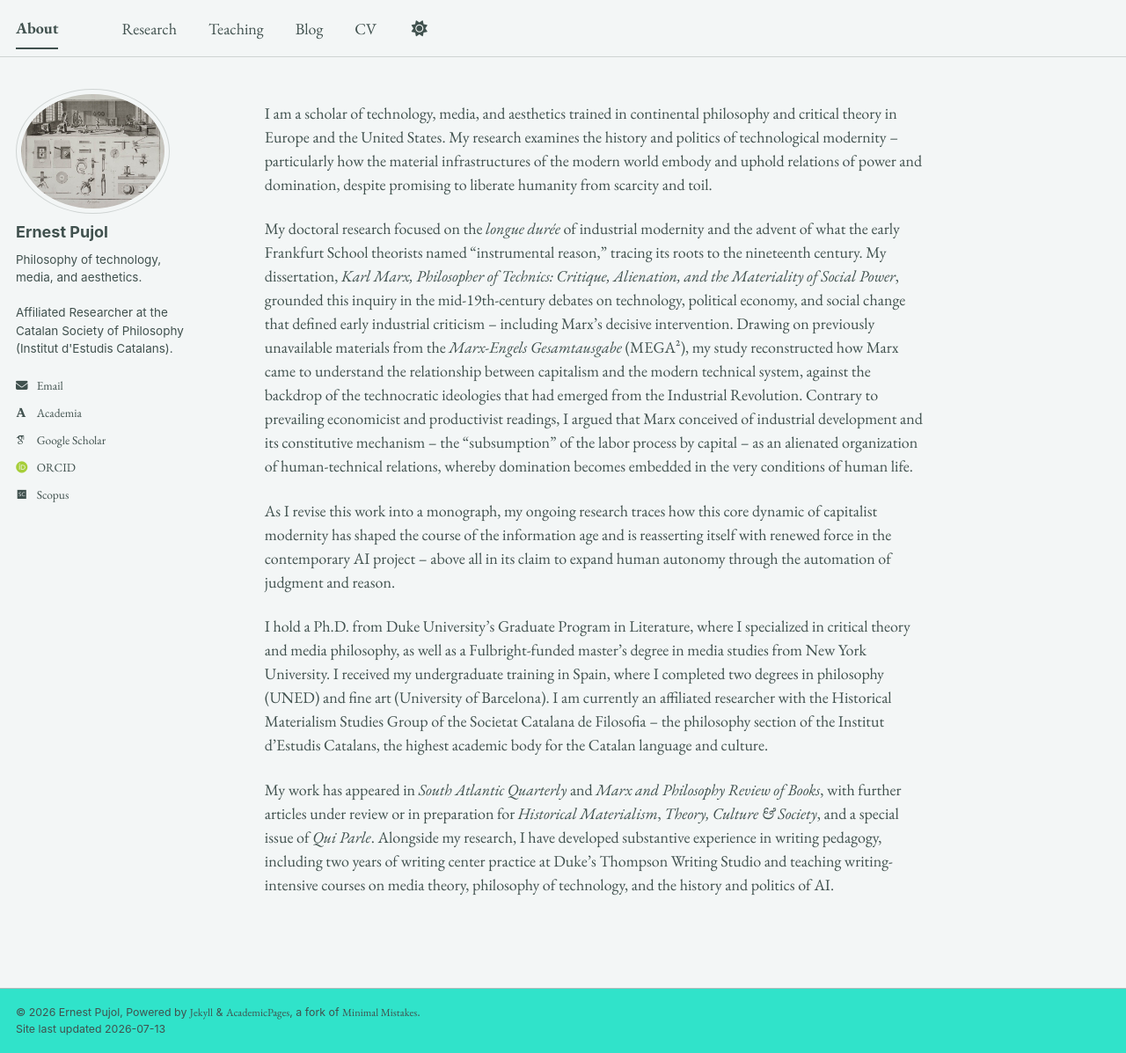
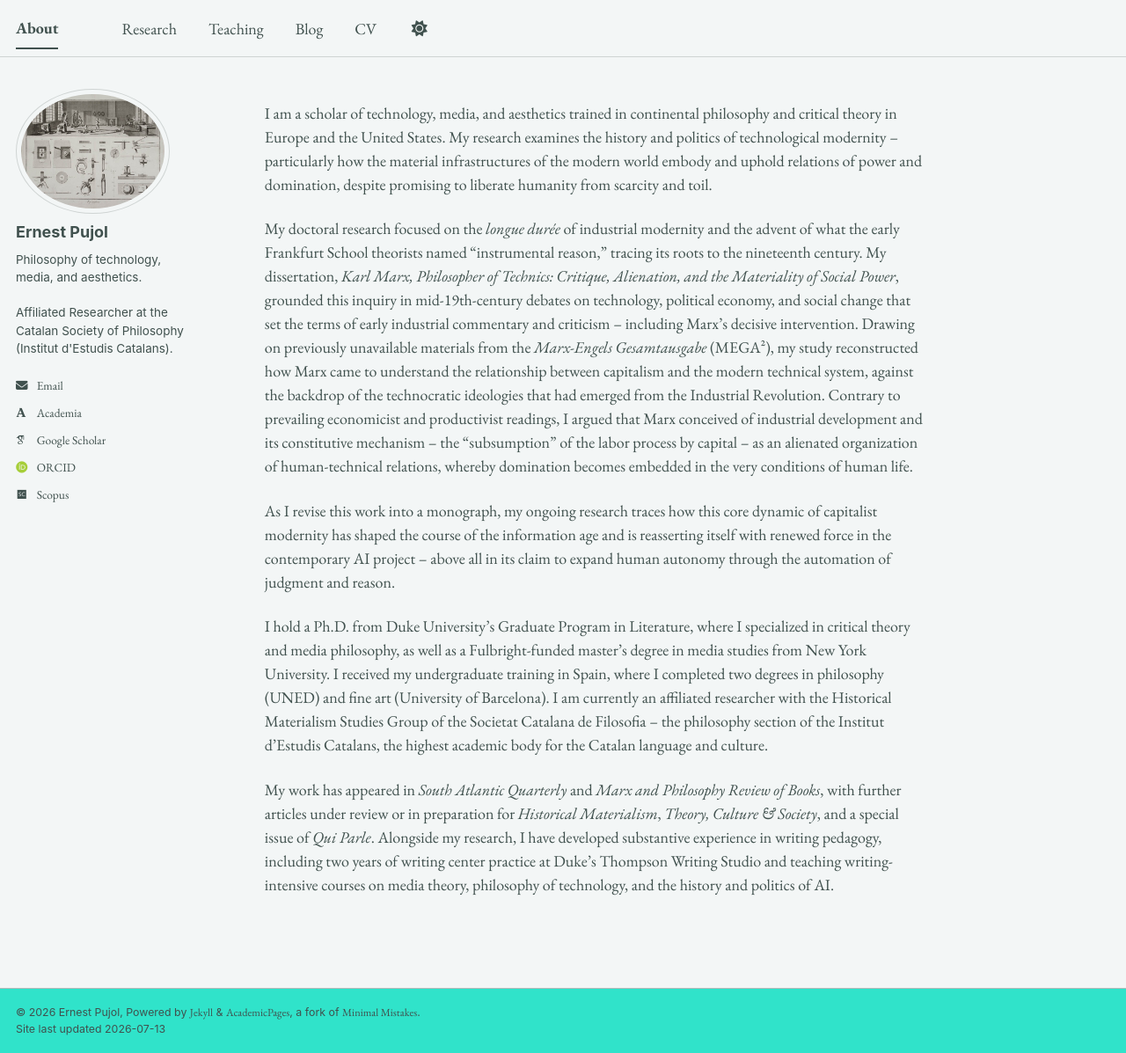
Before and after one commit to epujol90/epujol90.github.io, a Jekyll site: the page built from _pages/about.md, in a window 1280 px wide and 1197 px high. Shown: the whole window at 88% size. Built offline with Jekyll 4.4.1, drawn with Linux system fonts in a browser that asks for light colours; some web fonts are replaced; a script bundle is joined from its source files by our own code; library files that are not in the unit come from our copies.

Commit message:
Update about.md

```diff
--- a/_pages/about.md
+++ b/_pages/about.md
@@ -8,7 +8,7 @@ redirect_from:
 ---
 I am a scholar of technology, media, and aesthetics trained in continental philosophy and critical theory in Europe and the United States. My research examines the history and politics of technological modernity -- particularly how the material infrastructures of the modern world embody and uphold relations of power and domination, despite promising to liberate humanity from scarcity and toil.
 
-My doctoral research focused on the _longue durée_ of industrial modernity and the advent of what the early Frankfurt School theorists named “instrumental reason,” tracing its roots to the nineteenth century. My dissertation, _Karl Marx, Philosopher of Technics: Critique, Alienation, and the Materiality of Social Power_, grounded this inquiry in the mid-19th-century debates on technology, political economy, and social change that defined early industrial criticism -- including Marx's decisive intervention. Drawing on previously unavailable materials from the _Marx-Engels Gesamtausgabe_ (MEGA²), my study reconstructed how Marx came to understand the relationship between capitalism and the modern technical system, against the backdrop of the technocratic ideologies that had emerged from the Industrial Revolution. Contrary to prevailing economicist and productivist readings, I argued that Marx conceived of industrial development and its constitutive mechanism -- the “subsumption” of the labor process by capital -- as an alienated organization of human-technical relations, whereby domination becomes embedded in the very conditions of human life.
+My doctoral research focused on the _longue durée_ of industrial modernity and the advent of what the early Frankfurt School theorists named “instrumental reason,” tracing its roots to the nineteenth century. My dissertation, _Karl Marx, Philosopher of Technics: Critique, Alienation, and the Materiality of Social Power_, grounded this inquiry in mid-19th-century debates on technology, political economy, and social change that set the terms of early industrial commentary and criticism -- including Marx's decisive intervention. Drawing on previously unavailable materials from the _Marx-Engels Gesamtausgabe_ (MEGA²), my study reconstructed how Marx came to understand the relationship between capitalism and the modern technical system, against the backdrop of the technocratic ideologies that had emerged from the Industrial Revolution. Contrary to prevailing economicist and productivist readings, I argued that Marx conceived of industrial development and its constitutive mechanism -- the “subsumption” of the labor process by capital -- as an alienated organization of human-technical relations, whereby domination becomes embedded in the very conditions of human life.
 
 As I revise this work into a monograph, my ongoing research traces how this core dynamic of capitalist modernity has shaped the course of the information age and is reasserting itself with renewed force in the contemporary AI project -- above all in its claim to expand human autonomy through the automation of judgment and reason.
 
```
